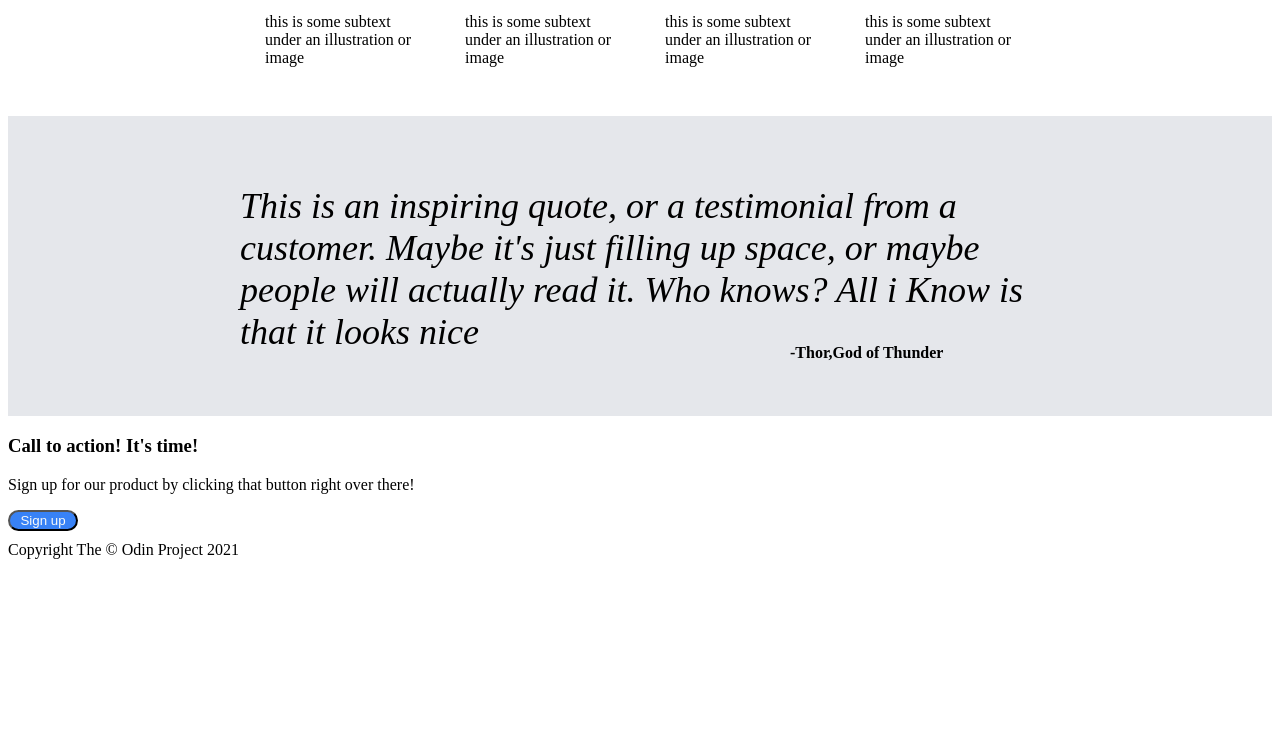
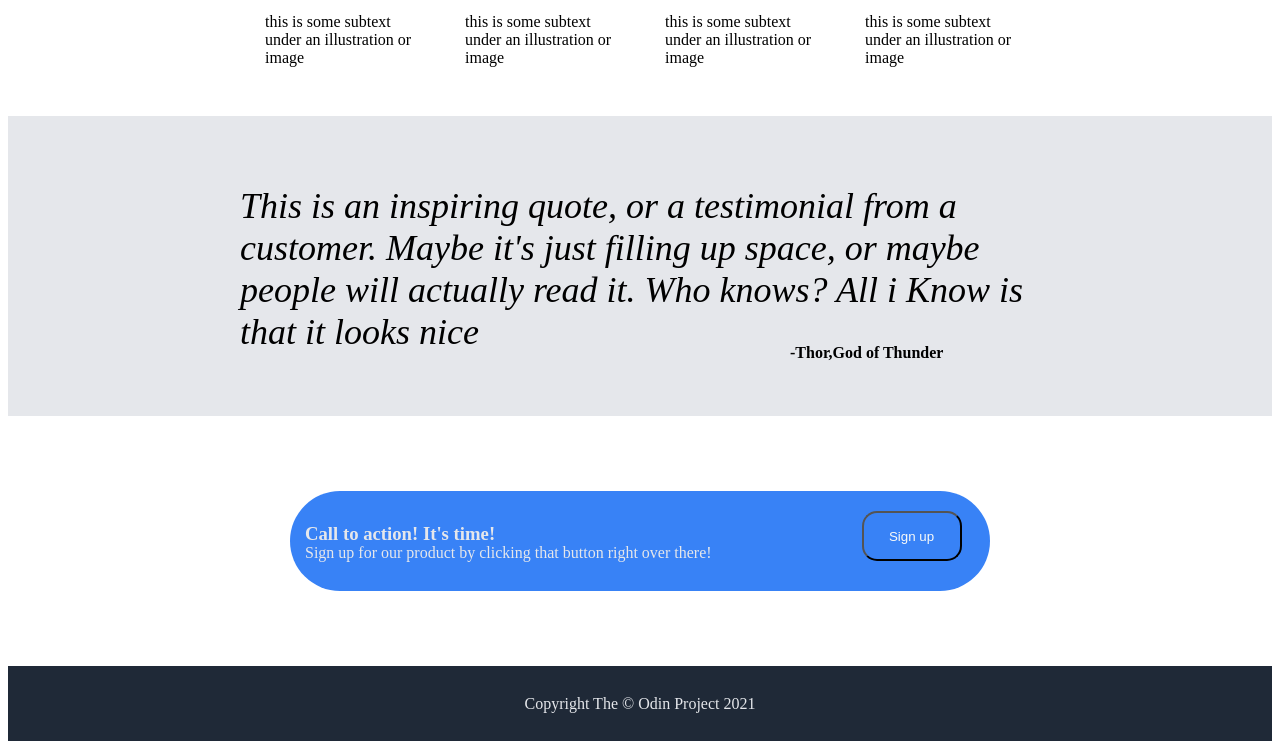
Before and after one commit to juancorrea50/Landing_Page_TOP, a plain HTML site: page index.html in a window 1280 px wide. Shown: the part 588-1337 px from the top of the page. Before the commit the page ends 1155 px from the top, so only its background shows below. Drawn offline with Linux system fonts and the light colour scheme.

Commit message:
Add content 4 and footer styling as well as update README
index was changed to add a container for the left side of the text in
the content 4 blue container. Adjustments were also made to maintain
structure of webpage while resizing browser window.

```diff
--- a/index.html
+++ b/index.html
@@ -48,9 +48,13 @@
     </div>
     <!--Content block four-->
     <div class="four">
-        <h3>Call to action! It's time!</h3>
-        <p>Sign up for our product by clicking that button right over there!</p>
-        <button>Sign up</button>
+        <div class="container">
+            <div class="text">
+                <h3>Call to action! It's time!</h3>
+                <p>Sign up for our product by clicking that button right over there!</p>
+            </div>
+            <button>Sign up</button>
+        </div>
     </div>
     <!--Footer-->
     <footer>Copyright The &copy; Odin Project 2021</footer>
--- a/style.css
+++ b/style.css
@@ -120,3 +120,48 @@ button{
     width: 200px;
     margin-left: 500px;
 }
+
+/*Content 4 Styling*/
+.four{
+    display:flex;
+    justify-content: center;
+    align-items: center;
+    width:auto;
+    height: 250px;
+}
+.container{
+    width:700px;
+    height:100px;
+    display:flex;
+    background-color:#3882F6;
+    border-radius: 50px;
+
+}
+.container button{
+    margin-left:150px;
+    margin-top: 20px;
+    width:100px;
+    height:50px;
+}
+
+.container .text{
+    display:flex;
+    justify-content: center;
+    margin-left:15px;
+    flex-direction: column;
+    color:#E5E7EB;
+
+}
+.container p{
+    margin-top: -20px;
+}
+
+/*Footer Styling*/
+footer{
+    display:flex;
+    justify-content: center;
+    align-items: center;
+    height: 75px;
+    background-color: #1F2937;
+    color: #E5E7EB;
+}
```
Also changed, not shown: 1 other file.
